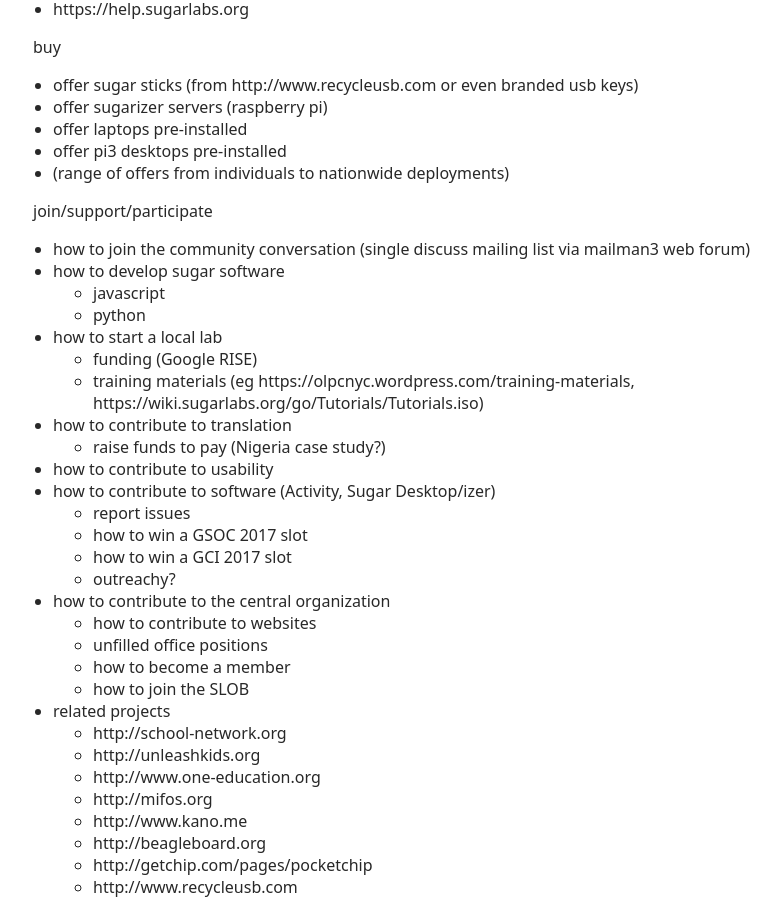
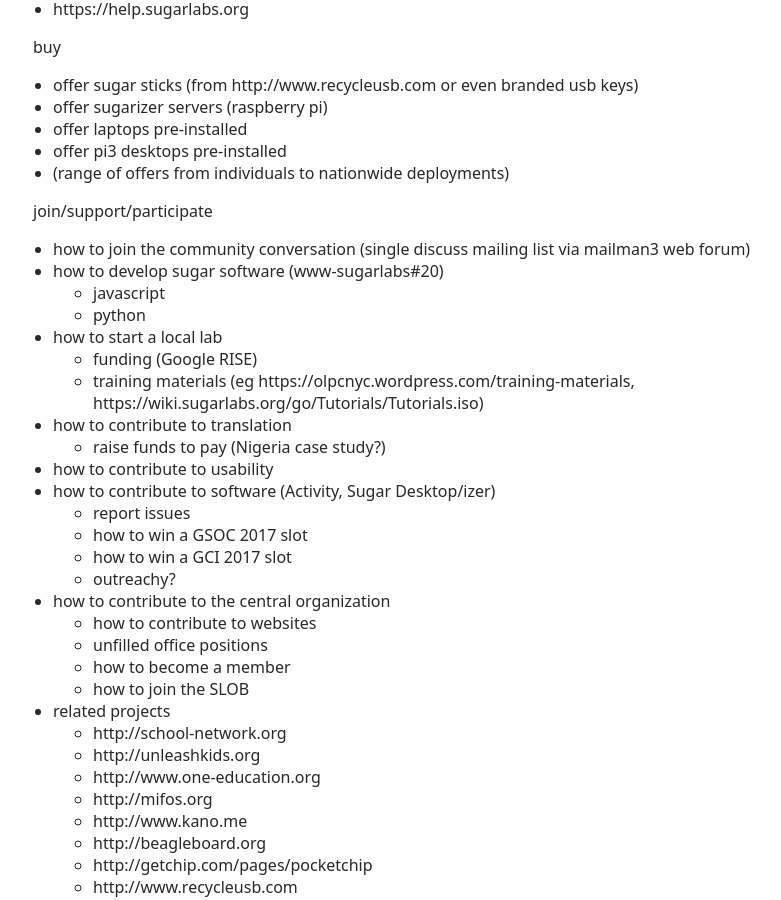
Before and after one commit to sugarlabs/www, a Jekyll site: the page built from STRUCTURE.md, in a window 1280 px wide and 900 px high, scrolled down 2810 px. Shown: the whole window, without its empty margins (207-988 px from the left). Built offline with Jekyll 4.4.1, drawn with Linux system fonts in a browser that asks for light colours; a script that is not in the unit is left out.

Commit message:
Update STRUCTURE.md
Add developer docs issue

```diff
--- a/STRUCTURE.md
+++ b/STRUCTURE.md
@@ -116,7 +116,7 @@
 
 join/support/participate
 * how to join the community conversation (single discuss mailing list via mailman3 web forum)
-* how to develop sugar software
+* how to develop sugar software ([www-sugarlabs#20](https://github.com/sugarlabs/www-sugarlabs/issues/20))
   * javascript
   * python
 * how to start a local lab
```
